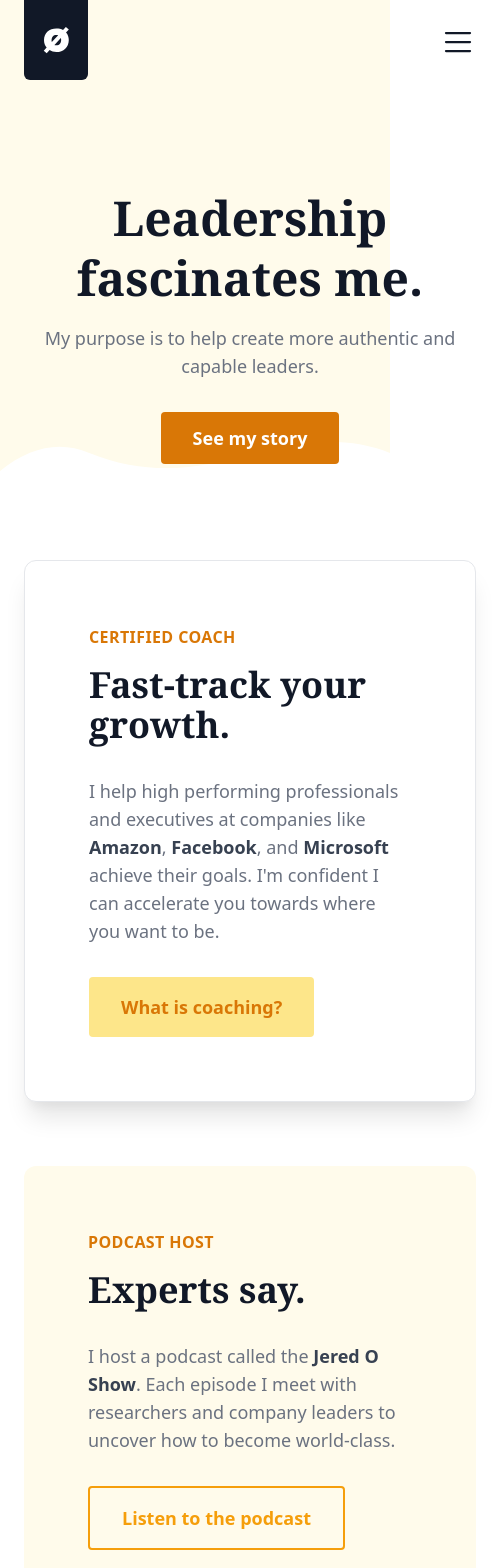
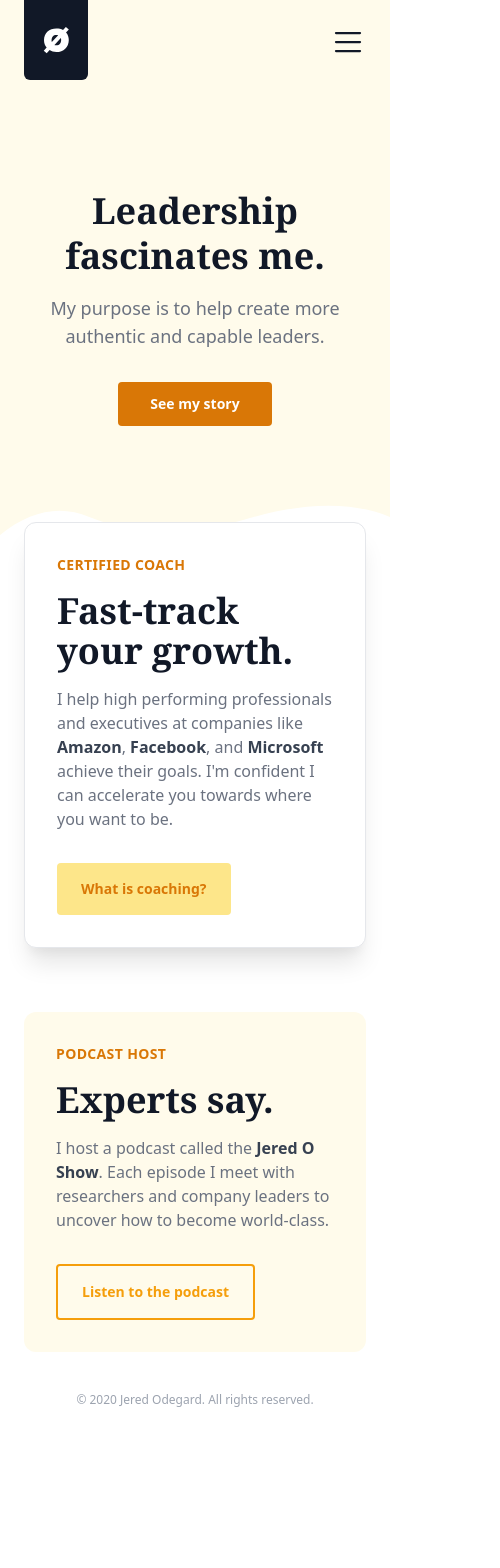
Before and after one commit to JeredOdegard/personal-site, a Next.js app: page /alt in a window 390 px wide. Shown: the top 1568 px of the page, 500 px wide, since content can reach past the window. After the commit the page ends 1440 px from the top, so only its background shows below. Built offline with nearby package versions, Linux system fonts and the light colour scheme.

Commit message:
Debug and clean up responsive mobile breakpoints.

```diff
--- a/pages/alt.js
+++ b/pages/alt.js
@@ -2,7 +2,7 @@ import Head from "next/head"
 
 function Blog() {
   return (
-    <div id="main" className="min-w-sm antialiased">
+    <div id="main" className="antialiased">
 
       <Head>
         <title>ALTERNATIVE - Jered Odegard</title>
@@ -34,7 +34,7 @@ function Blog() {
 
       {/* Background Shape */}
       <div className="absolute z-0 w-full">
-        <div className="bg-yellow-50 h-80 sm:h-72 md:h-48 lg:h-32 xl:h-0"></div>
+        <div className="bg-yellow-50 pt-96 sm:py-0 sm:h-72 md:h-48 lg:h-32 xl:h-0"></div>
         <svg className="fill-current text-yellow-50" xmlns="http://www.w3.org/2000/svg" viewBox="0 0 1920 744">
           <path d="M0 0h1920v654.395c-179.423-73.807-402.81-73.807-670.16 0-164.619 45.447-467.454 141.64-810.272 0C294.326 594.387 147.803 624.185 0 743.787V0z" fill-rule="evenodd"/>
         </svg>
@@ -42,7 +42,7 @@ function Blog() {
       {/* Background Shape - End */}
 
       {/* Page Wrapper */}
-      <div className="px-6 lg:px-24 pt-6 pb-4 z-10 relative">
+      <div className="px-6 lg:px-24 pt-6 pb-4 z-10 relative max-w-screen-3xl mx-auto">
 
         {/* Navbar */}
         <div className="flex justify-between">
@@ -85,24 +85,24 @@ function Blog() {
 
         {/* Hero */}
         <div className="mt-32 mb-24 sm:mb-32 md:mb-48 lg:mb-52 text-center mx-auto md:max-w-none">
-          <h1 className="text-5xl lg:text-6xl xl:text-7xl text-gray-900 font-bold font-serif leading-tight">Leadership fascinates me.</h1>
+          <h1 className="text-4xl sm:text-5xl lg:text-6xl xl:text-7xl text-gray-900 font-bold font-serif leading-tight">Leadership fascinates me.</h1>
           <p className="text-gray-500 text-lg md:text-xl md:text-2xl max-w-screen-lg mt-4 mx-auto">My purpose is to help create more authentic and capable leaders.</p>
           <a href="/about">
-            <button className="px-8 py-3 bg-yellow-600 text-lg font-bold text-white rounded mt-8 hover:bg-yellow-500">See my story</button>
+            <button className="px-8 py-3 bg-yellow-600 text-sm sm:text-lg font-bold text-white rounded mt-8 hover:bg-yellow-500">See my story</button>
           </a>
         </div>
         {/* Hero - End */}
 
 
         {/* Coach Card */}
-        <div className="w-full p-16 lg:py-32 flex items-center mt-10 bg-white mb-16 rounded-xl shadow-xl border">
+        <div className="w-full p-8 sm:p-16 lg:py-32 flex items-center mt-10 bg-white mb-16 rounded-xl shadow-xl border">
           <section className="grid grid-cols-12 max-w-screen-xl xl:gap-x-20 mx-auto items-center">
             <div className="col-span-full xl:col-span-8">
-              <div className="uppercase tracking-wide text-yellow-600 font-extrabold mb-4">CERTIFIED COACH</div>
-              <h2 className="text-4xl sm:text-5xl lg:text-7xl xl:text-8xl font-extrabold text-gray-900 mb-8 font-serif max-w-screen-sm">Fast-track your growth.</h2>
-              <p className="text-lg sm:text-2xl font-medium sm:leading-10 mb-6 text-gray-500">I help high performing professionals and executives at companies like <span className="font-bold text-gray-700">Amazon</span>,  <span className="font-bold text-gray-700">Facebook</span>, and <span className="font-bold text-gray-700">Microsoft</span> achieve their goals. I'm confident I can accelerate you towards where you want to be.</p>
+              <div className="text-sm sm:text-base uppercase tracking-wide text-yellow-600 font-extrabold mb-4">CERTIFIED COACH</div>
+              <h2 className="text-4xl sm:text-5xl lg:text-7xl xl:text-8xl font-extrabold text-gray-900 mb-4 sm:mb-8 font-serif max-w-screen-sm">Fast-track your growth.</h2>
+              <p className="text-base sm:text-lg sm:text-2xl font-medium sm:leading-10 mb-6 text-gray-500">I help high performing professionals and executives at companies like <span className="font-bold text-gray-700">Amazon</span>,  <span className="font-bold text-gray-700">Facebook</span>, and <span className="font-bold text-gray-700">Microsoft</span> achieve their goals. I'm confident I can accelerate you towards where you want to be.</p>
                 <a href="/coaching">
-                  <button className="px-8 py-4 bg-yellow-200 text-lg font-bold text-yellow-600 rounded mt-2 lg:mt-4 hover:bg-yellow-300">What is coaching?</button>
+                  <button className="px-6 sm:px-8 py-4 bg-yellow-200 text-sm sm:text-lg font-bold text-yellow-600 rounded mt-2 lg:mt-4 hover:bg-yellow-300">What is coaching?</button>
                 </a>
             </div>
             <div className="hidden xl:grid col-span-full mt-10 xl:mt-0 xl:col-span-4 mt-0">
@@ -113,17 +113,17 @@ function Blog() {
         {/* Coach Card - End */}
 
         {/* Podcast Card */}
-        <div className="w-full p-16 lg:py-32 flex items-center bg-yellow-50 mb-10 rounded-xl">
+        <div className="w-full p-8 sm:p-16 lg:py-32 flex items-center bg-yellow-50 mb-10 rounded-xl">
           <section className="grid grid-cols-12 max-w-screen-xl lg:gap-x-20 mx-auto items-center">
             <div className="hidden xl:grid col-span-full mt-10 xl:mt-0 xl:col-span-4 mt-0">
               <img className="shadow-dark rounded" src="podcast.jpg" />
             </div>
             <div className="col-span-full xl:col-span-8">
-              <div className="uppercase tracking-wide text-yellow-600 font-extrabold mb-4">PODCAST HOST</div>
-              <h2 className="text-4xl sm:text-5xl lg:text-7xl xl:text-8xl font-bold text-gray-900 mb-8 font-serif">Experts say.</h2>
-              <p className="text-lg sm:text-2xl font-medium sm:leading-10 mb-6 text-gray-500 max-w-screen-md">I host a podcast called the <span className="font-bold text-gray-700">Jered O Show</span>. Each episode I meet with researchers and company leaders to uncover how to become world-class.</p>
+              <div className="text-sm sm:text-base uppercase tracking-wide text-yellow-600 font-extrabold mb-4">PODCAST HOST</div>
+              <h2 className="text-4xl sm:text-5xl lg:text-7xl xl:text-8xl font-bold text-gray-900 mb-4 sm:mb-8 font-serif">Experts say.</h2>
+              <p className="text-base sm:text-lg sm:text-2xl font-medium sm:leading-10 mb-6 text-gray-500 max-w-screen-md">I host a podcast called the <span className="font-bold text-gray-700">Jered O Show</span>. Each episode I meet with researchers and company leaders to uncover how to become world-class.</p>
                 <a href="/podcast">
-                  <button className="px-8 py-4 border-2 border-yellow-500 text-lg font-bold text-yellow-500 rounded mt-2 lg:mt-4 hover:bg-yellow-500 hover:text-white">Listen to the podcast</button>
+                  <button className="px-6 sm:px-8 py-4 border-2 border-yellow-500 text-sm sm:text-lg font-bold text-yellow-500 rounded mt-2 lg:mt-4 hover:bg-yellow-500 hover:text-white">Listen to the podcast</button>
                 </a>
             </div>
           </section>
--- a/tailwind.config.js
+++ b/tailwind.config.js
@@ -8,7 +8,10 @@ module.exports = {
     	},
     	boxShadow: {
         'dark': '0 15px 50px 10px rgba(0, 0, 0, 0.35)'
-    	}
+    	},
+      screens: {
+        '3xl': '1920px'
+      }
     },
   },
   variants: {
```
